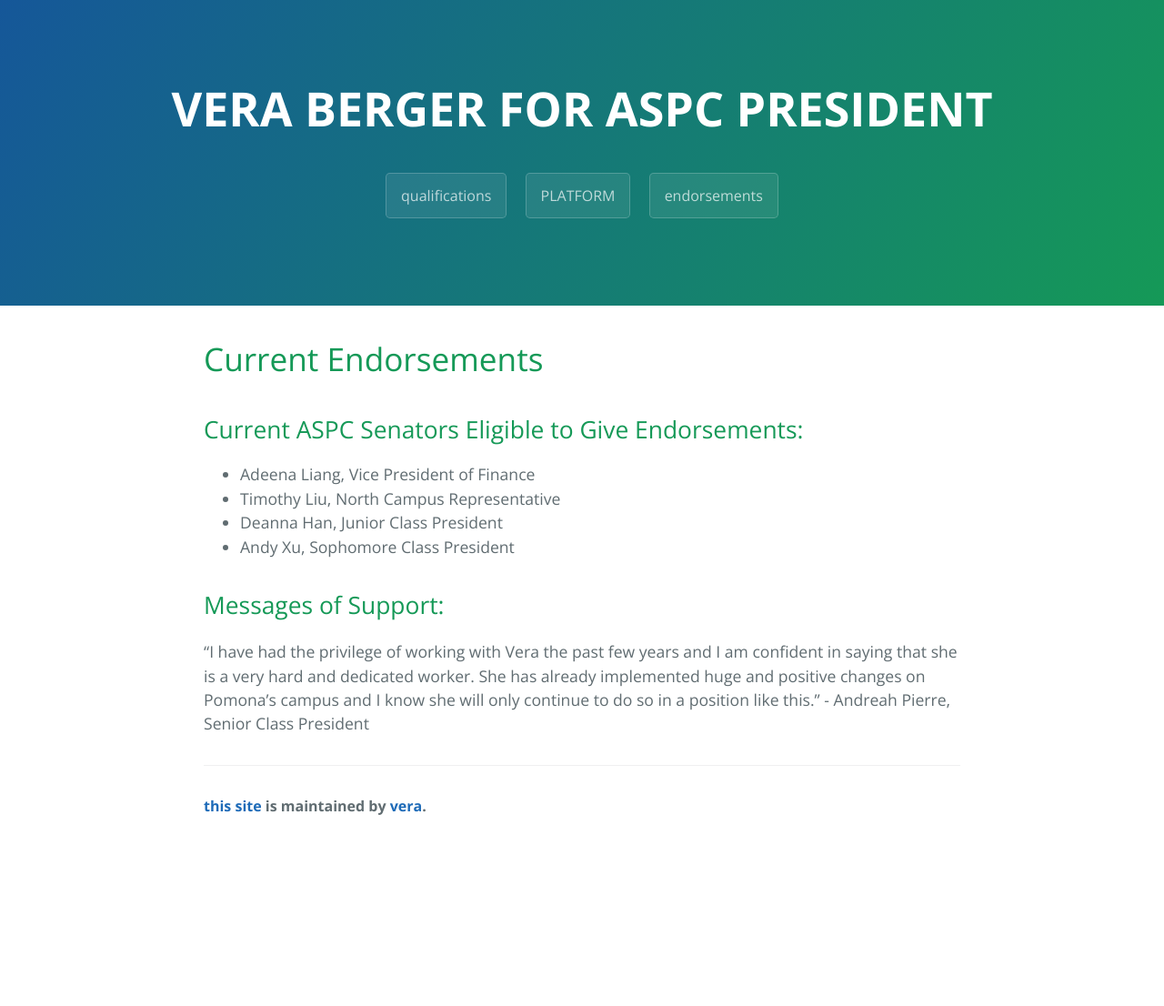
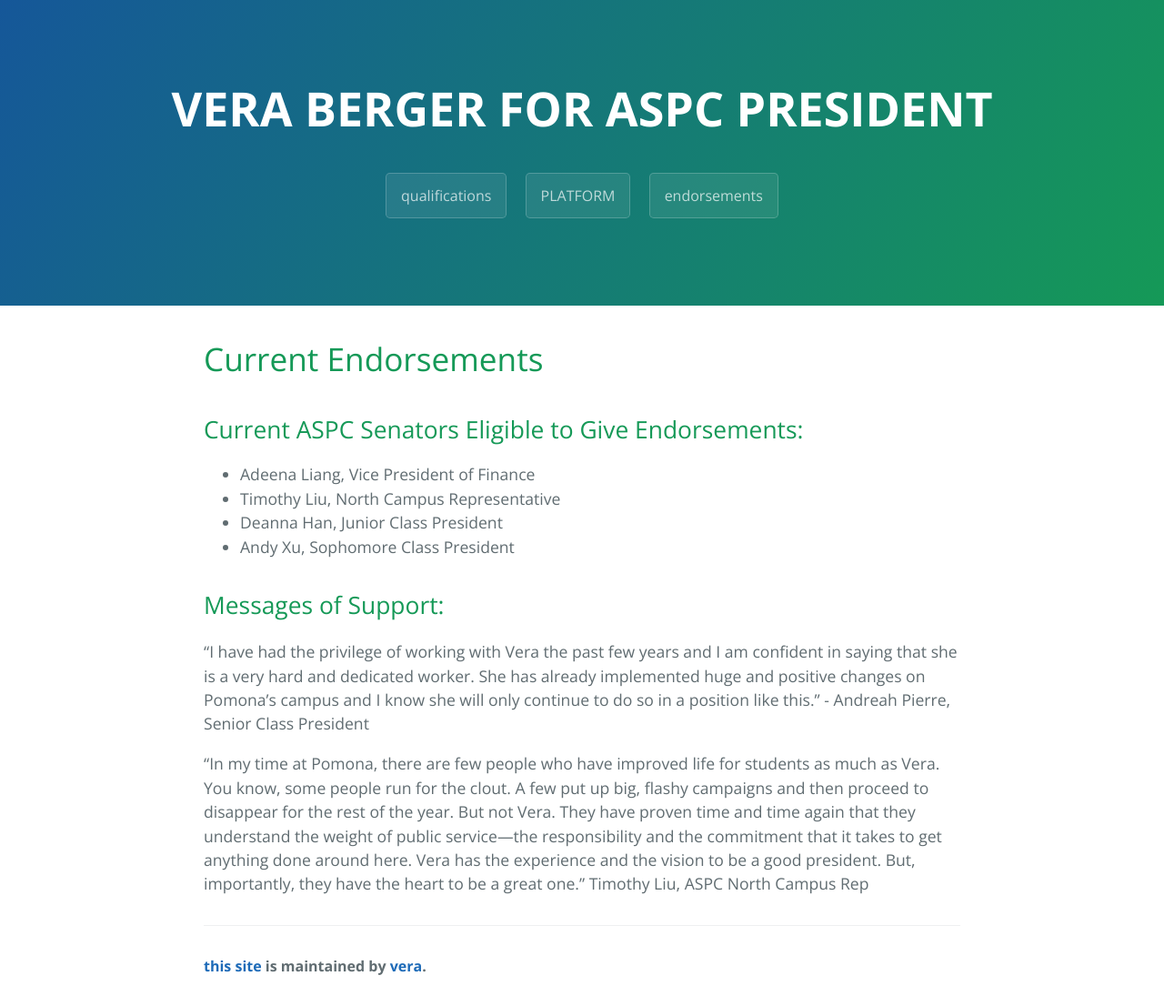
Before and after one commit to veraberger/veraberger.github.io, a Jekyll site: the page built from story.md, in a window 1280 px wide. Shown: the whole page at 91% size. Built offline with Jekyll 4.4.1, drawn with Linux system fonts in a browser that asks for light colours; before the commit the page ends 930 px from its top, so only the background shows below that.

Commit message:
Update story.md

```diff
--- a/story.md
+++ b/story.md
@@ -16,3 +16,5 @@
 ## Messages of Support:
 
 “I have had the privilege of working with Vera the past few years and I am confident in saying that she is a very hard and dedicated worker. She has already implemented huge and positive changes on Pomona’s campus and I know she will only continue to do so in a position like this.” - Andreah Pierre, Senior Class President
+
+"In my time at Pomona, there are few people who have improved life for students as much as Vera. You know, some people run for the clout. A few put up big, flashy campaigns and then proceed to disappear for the rest of the year. But not Vera. They have proven time and time again that they understand the weight of public service—the responsibility and the commitment that it takes to get anything done around here. Vera has the experience and the vision to be a good president. But, importantly, they have the heart to be a great one." Timothy Liu, ASPC North Campus Rep
```
